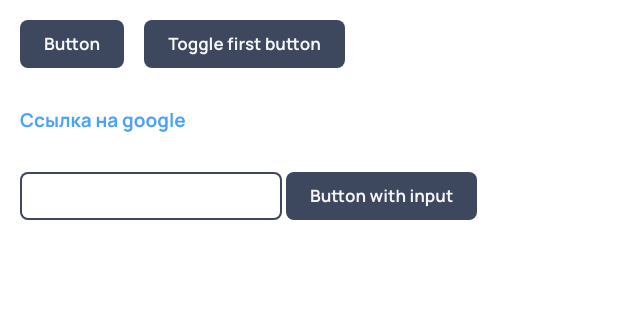
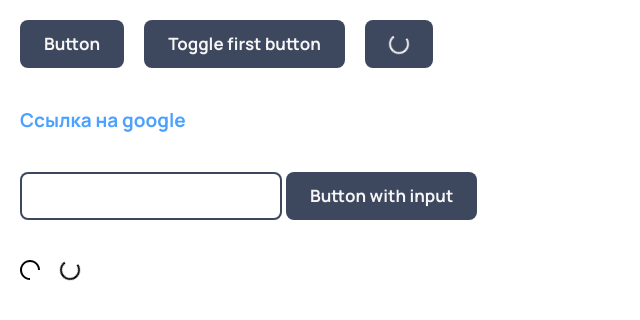
Before and after one commit to dsawfer/React-ui-kit, a React (Create React App) app: page / in a window 1280 px wide. Shown: the top 320 px of the page, without its empty margins (0-640 px from the left). Built offline with nearby package versions, Linux system fonts and the light colour scheme.

Commit message:
Added icon and loader components

```diff
--- a/src/App.tsx
+++ b/src/App.tsx
@@ -2,6 +2,8 @@ import React, { useState } from "react";
 import { Button } from "./components/Button/Button";
 import { Link } from "./components/Link/Link";
 import { Input } from "./components/Input/Input";
+import { Icon } from "./components/Icon/Icon";
+import { Loader } from "./components/Loader/Loader";
 
 function App() {
   const [disabled, setDisabled] = useState<boolean>(false);
@@ -32,6 +34,9 @@ function App() {
         >
           Toggle first button
         </Button>
+        <Button>
+          <Loader></Loader>
+        </Button>
       </div>
       <div
         style={{
@@ -54,6 +59,17 @@ function App() {
         <Input onInput={(e) => console.log(e.target.value)}></Input>
         <Button>Button with input</Button>
       </div>
+      <div
+        style={{
+          display: "flex",
+          gap: "20px 20px",
+          alignItems: "center",
+          padding: "20px",
+        }}
+      >
+        <Icon name="loader"></Icon>
+        <Loader></Loader>
+      </div>
     </>
   );
 }
--- /dev/null
+++ b/src/components/Icon/Icon.tsx
@@ -0,0 +1,15 @@
+import { IconBase, IconBaseProps } from "./IconBase/IconBase";
+
+type IconColor = "white" | "black";
+type IconSize = 24 | 32;
+
+interface IconProps extends IconBaseProps {
+  color?: IconColor;
+  size?: IconSize;
+}
+
+export const Icon = (props: IconProps) => {
+  const { color = "white", size = 24 } = props;
+
+  return <IconBase name={props.name} />;
+};
--- /dev/null
+++ b/src/components/Icon/IconBase/IconBase.tsx
@@ -0,0 +1,17 @@
+import { ReactComponent as Loader } from "./assets/loader.svg";
+import { ReactComponent as Close } from "./assets/close.svg";
+
+type IconBaseName = "loader" | "close";
+
+export interface IconBaseProps {
+  name: IconBaseName;
+}
+
+export const IconBase = (props: IconBaseProps) => {
+  switch (props.name) {
+    case "loader":
+      return <Loader />;
+    case "close":
+      return <Close />;
+  }
+};
--- /dev/null
+++ b/src/components/Loader/Loader.module.css
@@ -0,0 +1,17 @@
+@keyframes spinner {
+  0% {
+    transform: rotate(0deg);
+  }
+
+  100% {
+    transform: rotate(360deg);
+  }
+}
+
+.Loader {
+  display: flex;
+  align-items: center;
+  justify-content: center;
+  animation: spinner 1.5s linear infinite;
+  transition-timing-function: ease;
+}
--- /dev/null
+++ b/src/components/Loader/Loader.tsx
@@ -0,0 +1,11 @@
+import { Icon } from "../Icon/Icon";
+
+import s from "./Loader.module.css";
+
+export const Loader = () => {
+  return (
+    <div className={s.Loader}>
+      <Icon name="loader" />
+    </div>
+  );
+};
```
Also changed, not shown: src/components/Clickable/Clickable.tsx (deleted, +0 -14 lines), src/components/Icon/Icon.module.css (added), src/components/Icon/IconBase/assets/close.svg (added), src/components/Icon/IconBase/assets/loader.svg (added).
